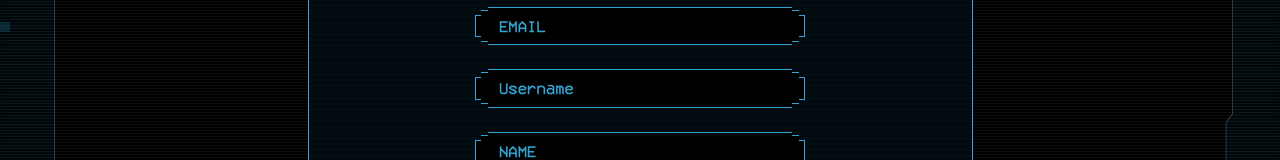
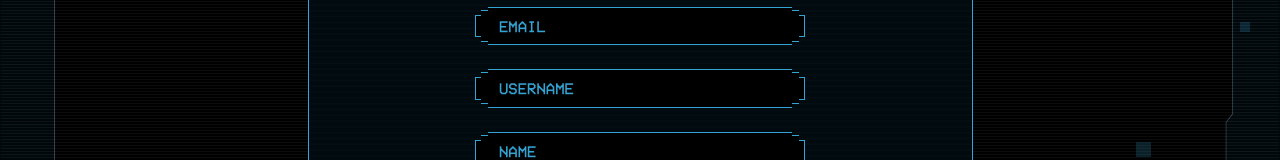
Before and after one commit to OjusWiZard/Code-Pad, a React (Create React App) app in the folder frontend/: page /signup in a window 1280 px wide. Shown: the part 458-618 px from the top of the page. Built offline with nearby package versions, Linux system fonts and the light colour scheme.

Commit message:
added modal

```diff
--- a/frontend/src/App.js
+++ b/frontend/src/App.js
@@ -13,9 +13,11 @@ import Profile from "./components/auth/editProfile/Profile";
 import Footer from "./components/footer/Footer";
 import EventDetails from "./components/eventDetails/EventDetails";
 import { userInfo } from "./api";
+import Modal from "./components/modal/Modal";
 
 function App() {
   const [user, setUser] = useState(localStorage.getItem('user'));
+  const [modal, setModal] = useState(localStorage.getItem("modal") || false);
   useEffect(() => {
     if (localStorage.getItem('accessToken')) {
       userInfo();
@@ -27,11 +29,16 @@ function App() {
         <div></div>
       </div>
       <div className="dots">
-        <div className="dot-1"></div>
-        <div className="dot-2"></div>
-        <div className="dot-3"></div>
-        <div className="dot-4"></div>
-        <div className="dot-5"></div>'
+        <div className="dot-left-1"></div>
+        <div className="dot-left-2"></div>
+        <div className="dot-left-3"></div>
+        <div className="dot-left-4"></div>
+        <div className="dot-left-5"></div>
+        <div className="dot-right-1"></div>
+        <div className="dot-right-2"></div>
+        <div className="dot-right-3"></div>
+        <div className="dot-right-4"></div>
+        <div className="dot-right-5"></div>
       </div>
       <Navbar />
       <Switch>
@@ -44,6 +51,7 @@ function App() {
         <Route exact path="/profile" component={Profile} />
         <Route component={Default} />
       </Switch>
+      <Modal />
       <Footer />
     </div>
   );
--- a/frontend/src/api/index.js
+++ b/frontend/src/api/index.js
@@ -1,4 +1,5 @@
 import axios from 'axios';
+import Modal from "../components/modal/Modal";
 
 const API = axios.create({
     baseUrl: 'https://ojuswireturns.pythonanywhere.com'
@@ -8,7 +9,7 @@ API.interceptors.request.use(req => {
     if (localStorage.getItem('accessToken')) {
         req.headers.Authorization = `Bearer ${(localStorage.getItem('accessToken'))}`
     }
-
+console.log(req);
     return req;
 })
 
@@ -25,6 +26,8 @@ export const signUp = async (formData, history) => {
         history.push('/login');
     } catch (error) {
         console.log('error: ', error.response.data);
+        localStorage.setItem("modal", true);
+        <Modal errorMessage={error.response.data} />;
     }
 
 }
@@ -39,7 +42,9 @@ export const signIn = async (formData, history) => {
         userInfo();
 
     } catch (error) {
-        console.log("Error: login", error.response.data)
+        console.log("Error: login", error.response.data);
+        localStorage.setItem("modal", true);
+        <Modal errorMessage={error.response.data} />;
     }
 }
 
@@ -52,12 +57,13 @@ export const signOut = (history) => {
 
 export const userInfo = async () => {
     try {
-        const { data } = await API.get('/accounts/users/me');
-
+        const { data } = await API.get("/accounts/users/me");
         localStorage.setItem('user', JSON.stringify(data));
 
     } catch (error) {
         console.log("error Login: ", error.response.data);
+        localStorage.setItem("modal", true);
+        <Modal errorMessage={error.response.data} />;
     }
 }
 
@@ -70,5 +76,7 @@ export const editUserInfo = async (formData, history) => {
         history.push('/')
     } catch (error) {
         console.log("error Edit: ", error.response.data);
+        localStorage.setItem("modal", true);
+        <Modal errorMessage={error.response.data} />;
     }
 }
--- a/frontend/src/components/auth/editProfile/Profile.jsx
+++ b/frontend/src/components/auth/editProfile/Profile.jsx
@@ -2,7 +2,7 @@ import React, { useState, useEffect } from "react";
 import { useHistory } from "react-router-dom";
 import avatarOne from "../../../images/auth/peach.svg";
 import avatarTwo from "../../../images/auth/mario.svg";
-import activeAvatar from "../../../images/auth/pacman.svg";
+import avatarThree from "../../../images/auth/pacman.svg";
 import avatarFour from "../../../images/auth/frog.svg";
 import update from "../../../images/auth/update.svg";
 import line from "../../../images/home/line.svg";
@@ -26,8 +26,8 @@ function EditProfile() {
     e.target.classList.add("active-avatar");
   };
   useEffect(() => {
-    let avatars = document.querySelectorAll(".avatar-container .img-fluid");
-    avatars[formData.avatar - 1].classList.add("active-avatar");
+    // let avatars = document.querySelectorAll(".avatar-container .img-fluid");
+    // avatars[formData.avatar - 1].classList.add("active-avatar");
     // eslint-disable-next-line react-hooks/exhaustive-deps
   }, []);
   return (
@@ -42,28 +42,40 @@ function EditProfile() {
                 </h4>
                 <div className="d-flex justify-content-center mt-5 avatar-container">
                   <img
+                    name="1"
                     src={avatarOne}
+                    alt=""
+                    className="img-fluid mx-2"
                     onClick={handleAvatar}
-                    alt=""
-                    className="img-fluid m-2"
+                    width="40px"
+                    height="40px"
                   />
                   <img
+                    name="2"
                     src={avatarTwo}
+                    alt=""
+                    className="img-fluid mx-2"
                     onClick={handleAvatar}
-                    alt=""
-                    className="img-fluid m-2"
+                    width="40px"
+                    height="40px"
                   />
                   <img
-                    src={activeAvatar}
-                    onClick={handleAvatar}
+                    name="3"
+                    src={avatarThree}
                     alt=""
                     className="img-fluid mx-2"
+                    onClick={handleAvatar}
+                    width="40px"
+                    height="40px"
                   />
                   <img
+                    name="4"
                     src={avatarFour}
+                    alt=""
                     onClick={handleAvatar}
-                    alt=""
-                    className="img-fluid m-2"
+                    width="40px"
+                    height="40px"
+                    className="img-fluid mx-2"
                   />
                 </div>
                 <form className="mt-5 px-lg-5 mx-lg-5">
@@ -112,10 +124,13 @@ function EditProfile() {
                             onChange={handleChange}
                             value={formData.password}
                             className="font-vcr font-blue"
-                            placeholder="Leave blank if you dont want to change"
+                            placeholder="PASSWORD"
                           />
                         </div>
                       </div>
+                    </div>
+                    <div className="font-italic text-muted font-vcr pl-3" style={{fontSize: '12px'}}>
+                      Leave blank if you dont want to change
                     </div>
                   </div>
                   <div className="mt-4">
--- a/frontend/src/components/auth/signup/SignUp.jsx
+++ b/frontend/src/components/auth/signup/SignUp.jsx
@@ -34,10 +34,8 @@ function SignUp() {
 
   const handleSubmit = async (e) => {
     e.preventDefault();
-    console.log(formData);
     if (formData.password === formData.re_password) {
-      signUp(formData);
-      history.push("/login");
+      signUp(formData, history);
     }
   };
 
@@ -91,6 +89,7 @@ function SignUp() {
                         <span></span>
                         <div className="pixel-input w-100">
                           <input
+                            required
                             onChange={handleChange}
                             name="email"
                             value={formData.email}
@@ -108,12 +107,13 @@ function SignUp() {
                         <span></span>
                         <div className="pixel-input w-100">
                           <input
+                            required
                             onChange={handleChange}
                             name="username"
                             value={formData.username}
                             type="text"
                             className="font-vcr font-blue"
-                            placeholder="Username"
+                            placeholder="USERNAME"
                           />
                         </div>
                       </div>
@@ -125,6 +125,7 @@ function SignUp() {
                         <span></span>
                         <div className="pixel-input w-100">
                           <input
+                            required
                             onChange={handleChange}
                             name="full_name"
                             value={formData.full_name}
@@ -142,6 +143,7 @@ function SignUp() {
                         <span></span>
                         <div className="pixel-input w-100">
                           <input
+                            required
                             onChange={handleChange}
                             value={formData.password}
                             name="password"
@@ -159,6 +161,7 @@ function SignUp() {
                         <span></span>
                         <div className="pixel-input w-100">
                           <input
+                            required
                             onChange={handleChange}
                             value={formData.re_password}
                             name="re_password"
@@ -176,6 +179,7 @@ function SignUp() {
                         <span></span>
                         <div className="pixel-input w-100">
                           <input
+                            required
                             type="text"
                             onChange={handleChange}
                             value={formData.admission_no}
@@ -193,10 +197,11 @@ function SignUp() {
                         <span></span>
                         <div className="pixel-input w-100">
                           <input
+                            required
                             onChange={handleChange}
                             name="contact_no"
                             value={formData.contact_no}
-                            type="number"
+                            type="text"
                             className="font-vcr font-blue"
                             placeholder="CONTACT NUMBER"
                           />
@@ -204,7 +209,6 @@ function SignUp() {
                       </div>
                     </div>
                   </div>
-                </form>
                   <div
                     className="mt-5 text-center button-hover"
                     onClick={handleSubmit}
@@ -212,6 +216,7 @@ function SignUp() {
                   >
                     <img src={signup} alt="signup" className="img-fluid mt-4" />
                   </div>
+                </form>
                 <div className="mt-4 text-center">
                   <img src={line} alt="signup" className="img-fluid mt-4" />
                 </div>
--- a/frontend/src/components/auth/signup/signup.css
+++ b/frontend/src/components/auth/signup/signup.css
@@ -2,5 +2,5 @@
   cursor: pointer;
 }
 .active-avatar {
-  transform: scale(1.3);
+  transform: scale(1.4);
 }
--- a/frontend/src/components/home/home.css
+++ b/frontend/src/components/home/home.css
@@ -29,7 +29,118 @@
   overflow: hidden;
   pointer-events: none;
 }
-.dots .dot-1 {
+.dots .dot-left-1 {
+  position: fixed;
+  top: 0;
+  left: 55%;
+  right: 10%;
+  height: 100vh;
+  pointer-events: none;
+}
+.dots .dot-left-1:before {
+  content: "";
+  position: absolute;
+  top: 40%;
+  left: 0;
+  width: 18px;
+  height: 18px;
+  background: var(--primaryColor);
+  opacity: 0.2;
+  -webkit-animation: hlineLeft 6.25s linear infinite;
+  animation: hlineLeft 6.25s linear infinite;
+}
+.dots .dot-left-2 {
+  position: fixed;
+  top: 0;
+  left: 58%;
+  right: 10%;
+  height: 100vh;
+  pointer-events: none;
+}
+.dots .dot-left-2:before {
+  content: "";
+  position: absolute;
+  top: 13%;
+  left: 0;
+  width: 10px;
+  height: 10px;
+  background: var(--primaryColor);
+  opacity: 0.2;
+  -webkit-animation: hlineLeft 6.25s linear infinite;
+  animation: hlineLeft 6.25s linear infinite;
+}
+.dots .dot-left-3 {
+  position: fixed;
+  top: 0;
+  left: 60%;
+  right: 10%;
+  height: 100vh;
+  pointer-events: none;
+}
+.dots .dot-left-3:before {
+  content: "";
+  position: absolute;
+  top: 75%;
+  left: 0;
+  width: 15px;
+  height: 15px;
+  background: var(--primaryColor);
+  opacity: 0.2;
+  -webkit-animation: hlineLeft 6.25s linear infinite;
+  animation: hlineLeft 6.25s linear infinite;
+}
+.dots .dot-left-4 {
+  position: fixed;
+  top: 0;
+  left: 45%;
+  right: 0;
+  height: 100vh;
+  pointer-events: none;
+}
+.dots .dot-left-4:before {
+  content: "";
+  position: absolute;
+  top: 60%;
+  left: 0;
+  width: 10px;
+  height: 10px;
+  background: var(--primaryColor);
+  opacity: 0.2;
+  -webkit-animation: hlineLeft 6.25s linear infinite;
+  animation: hlineLeft 6.25s linear infinite;
+}
+.dots .dot-left-5 {
+  position: fixed;
+  top: 0;
+  left: 55%;
+  right: 0;
+  height: 100vh;
+  pointer-events: none;
+}
+.dots .dot-left-5:before {
+  content: "";
+  position: absolute;
+  top: 90%;
+  left: 0;
+  width: 10px;
+  height: 10px;
+  background: var(--primaryColor);
+  opacity: 0.2;
+  -webkit-animation: hlineLeft 6.25s linear infinite;
+  animation: hlineLeft 6.25s linear infinite;
+}
+@keyframes hlineLeft {
+  0% {
+    left: inherit;
+  }
+  to {
+    left: 100%;
+  }
+}
+
+
+
+.dots .dot-right-1 {
   position: fixed;
   top: 0;
   left: 10%;
@@ -37,7 +148,7 @@
   height: 100vh;
   pointer-events: none;
 }
-.dots .dot-1:before {
+.dots .dot-right-1:before {
   content: "";
   position: absolute;
   top: 40%;
@@ -47,10 +158,10 @@
   background: var(--primaryColor);
   background: var(--primaryColor);
   opacity: 0.2;
-  -webkit-animation: hlineLeft 4s linear infinite;
-  animation: hlineLeft 4s linear infinite;
+  -webkit-animation: hlineRight 4s linear infinite;
+  animation: hlineRight 4s linear infinite;
 }
-.dots .dot-2 {
+.dots .dot-right-2 {
   position: fixed;
   top: 0;
   left: 40%;
@@ -58,7 +169,7 @@
   height: 100vh;
   pointer-events: none;
 }
-.dots .dot-2:before {
+.dots .dot-right-2:before {
   content: "";
   position: absolute;
   top: 15%;
@@ -68,18 +179,18 @@
   background: var(--primaryColor);
   background: var(--primaryColor);
   opacity: 0.2;
-  -webkit-animation: hlineLeft 4s linear infinite;
-  animation: hlineLeft 4s linear infinite;
+  -webkit-animation: hlineRight 4s linear infinite;
+  animation: hlineRight 4s linear infinite;
 }
-.dots .dot-3 {
+.dots .dot-right-3 {
   position: fixed;
   top: 0;
   left: 20%;
-  right: 10%;
+  right: 0;
   height: 100vh;
   pointer-events: none;
 }
-.dots .dot-3:before {
+.dots .dot-right-3:before {
   content: "";
   position: absolute;
   top: 75%;
@@ -89,18 +200,18 @@
   background: var(--primaryColor);
   background: var(--primaryColor);
   opacity: 0.2;
-  -webkit-animation: hlineLeft 4s linear infinite;
-  animation: hlineLeft 4s linear infinite;
+  -webkit-animation: hlineRight 4s linear infinite;
+  animation: hlineRight 4s linear infinite;
 }
-.dots .dot-4 {
+.dots .dot-right-4 {
   position: fixed;
   top: 0;
-  left: 0;
+  left: 30%;
   right: 0;
   height: 100vh;
   pointer-events: none;
 }
-.dots .dot-4:before {
+.dots .dot-right-4:before {
   content: "";
   position: absolute;
   top: 60%;
@@ -110,10 +221,10 @@
   background: var(--primaryColor);
   background: var(--primaryColor);
   opacity: 0.2;
-  -webkit-animation: hlineLeft 4s linear infinite;
-  animation: hlineLeft 4s linear infinite;
+  -webkit-animation: hlineRight 4s linear infinite;
+  animation: hlineRight 4s linear infinite;
 }
-.dots .dot-5 {
+.dots .dot-right-5 {
   position: fixed;
   top: 0;
   left: 10%;
@@ -121,7 +232,7 @@
   height: 100vh;
   pointer-events: none;
 }
-.dots .dot-5:before {
+.dots .dot-right-5:before {
   content: "";
   position: absolute;
   top: 90%;
@@ -131,10 +242,10 @@
   background: var(--primaryColor);
   background: var(--primaryColor);
   opacity: 0.2;
-  -webkit-animation: hlineLeft 4s linear infinite;
-  animation: hlineLeft 4s linear infinite;
+  -webkit-animation: hlineRight 4s linear infinite;
+  animation: hlineRight 4s linear infinite;
 }
-@keyframes hlineLeft {
+@keyframes hlineRight {
   0% {
     left: inherit;
   }
--- /dev/null
+++ b/frontend/src/components/modal/Modal.jsx
@@ -0,0 +1,42 @@
+import React from "react";
+import okay from "../../images/common/okay.svg";
+import "./modal.css";
+
+function Modal({ errorMessage }) {
+  const modalState = localStorage.getItem("modal") || false;
+  const closeModal = () => {
+    localStorage.setItem("modal", false);
+  };
+  if (!modalState) {
+    return null;
+  } else {
+    return (
+      <div>
+        <div className="modal-container">
+          <div className="container">
+            <div className="row">
+              <div
+                id="modal"
+                className="col-8 mx-auto col-md-6 col-lg-4 text-center p-5"
+              >
+                <p className="font-blue font-vcr" style={{ fontSize: "20px" }}>
+                  {errorMessage}Error Bla bla bla bla bla bla
+                </p>
+
+                <div
+                  onClick={() => closeModal()}
+                  className="mt-4"
+                  style={{ cursor: "pointer" }}
+                >
+                  <img src={okay} alt="okay" />
+                </div>
+              </div>
+            </div>
+          </div>
+        </div>
+      </div>
+    );
+  }
+}
+
+export default Modal;
--- /dev/null
+++ b/frontend/src/components/modal/modal.css
@@ -0,0 +1,15 @@
+.modal-container {
+  position: fixed;
+  top: 0;
+  left: 0;
+  right: 0;
+  bottom: 0;
+  background: rgba(0, 0, 0, 0.6);
+  display: flex;
+  align-items: center;
+  justify-content: center;
+}
+#modal {
+  background: #010A0F;
+  border: 1px solid var(--primaryColor);
+}
```
Also changed, not shown: frontend/src/images/auth/pacman-active.svg (deleted), frontend/src/images/common/okay.svg (added). Lines whose indentation alone changed are shown as unchanged.
